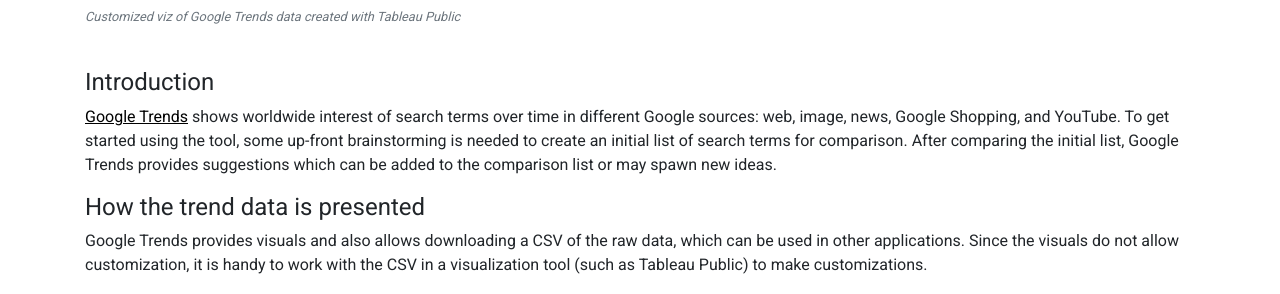
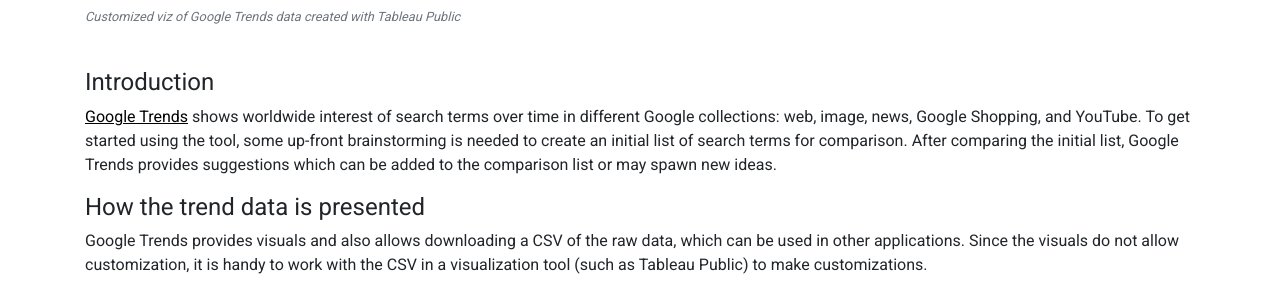
Before and after one commit to h-fuzzy-logic/blog, a Jekyll site: the page built from _posts/2020-4-11-google-trends-pandemic.md, in a window 1280 px wide. Shown: the part 891-1185 px from the top of the page. Built offline with Jekyll 4.4.1, drawn with Linux system fonts in a browser that asks for light colours; nearby versions of some CDN libraries.

Commit message:
Update to google trends

```diff
--- a/_posts/2020-4-11-google-trends-pandemic.md
+++ b/_posts/2020-4-11-google-trends-pandemic.md
@@ -11,7 +11,7 @@ mainimageattribution: "Customized viz of Google Trends data created with Tableau
 
 <h1 class="h4">Introduction</h1>
 <p>
-<a href="https://trends.google.com/trends/?geo=US" target="_blank">Google Trends</a> shows worldwide interest of search terms over time in different Google sources: web, image, news, Google Shopping, and YouTube.  To get started using the tool, some up-front brainstorming is needed to create an initial list of search terms for comparison.  After comparing the initial list, Google Trends provides suggestions which can be added to the comparison list or may spawn new ideas.
+<a href="https://trends.google.com/trends/?geo=US" target="_blank">Google Trends</a> shows worldwide interest of search terms over time in different Google collections: web, image, news, Google Shopping, and YouTube.  To get started using the tool, some up-front brainstorming is needed to create an initial list of search terms for comparison.  After comparing the initial list, Google Trends provides suggestions which can be added to the comparison list or may spawn new ideas.
 </p>
 
 <h1 class="h4">How the trend data is presented</h1>
```
